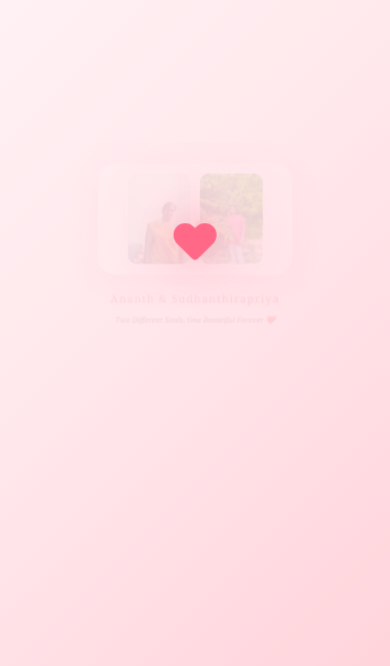
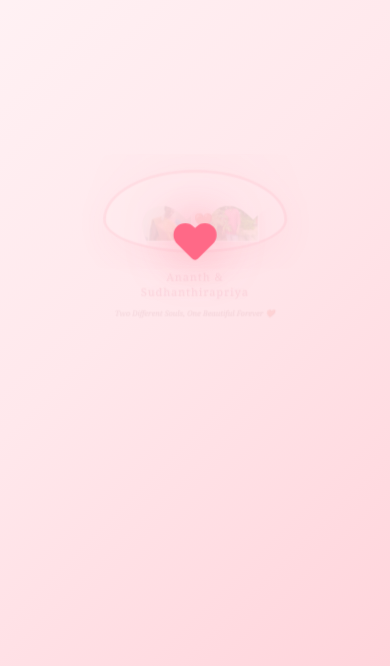
Before and after one commit to sudhanthirapriya/its_us, a plain HTML site: page index.html in a window 390 px wide. Shown: the part 178-844 px from the top of the page. Drawn offline with Linux system fonts and the light colour scheme.

Commit message:
Add heart-shaped photos inside big heart frame 💕

```diff
--- a/styles.css
+++ b/styles.css
@@ -104,19 +104,20 @@ body {
 
 .heart-frame {
     position: relative;
-    width: 500px;
+    width: 600px;
     max-width: 90vw;
     height: auto;
     margin: 0 auto 30px;
-    background: rgba(255, 255, 255, 0.95);
-    border-radius: 30px;
-    padding: 30px;
-    box-shadow: 0 20px 60px rgba(255, 105, 135, 0.3);
+    background: linear-gradient(135deg, #fff 0%, #ffe8ec 100%);
+    border-radius: 50% 50% 50% 50% / 60% 60% 40% 40%;
+    padding: 50px 40px;
+    box-shadow: 0 20px 60px rgba(255, 105, 135, 0.4);
+    border: 5px solid #ff6987;
 }
 
 .merged-photos {
     display: flex;
-    gap: 20px;
+    gap: 30px;
     justify-content: center;
     align-items: center;
     position: relative;
@@ -124,12 +125,20 @@ body {
 
 .merged-photo {
     width: 200px;
-    height: 280px;
+    height: 200px;
     object-fit: cover;
-    object-position: center 20%;
-    border-radius: 20px;
+    clip-path: path('M100,180 C100,180 20,130 20,80 C20,60 35,45 55,45 C70,45 85,55 100,70 C115,55 130,45 145,45 C165,45 180,60 180,80 C180,130 100,180 100,180 Z');
     border: 4px solid #fff;
     box-shadow: 0 8px 25px rgba(255, 105, 135, 0.3);
+    filter: drop-shadow(0 4px 10px rgba(255, 105, 135, 0.2));
+}
+
+.merged-photo:first-child {
+    object-position: center 30%;
+}
+
+.merged-photo:nth-child(3) {
+    object-position: center 45%;
 }
 
 .heart-between {
@@ -427,13 +436,17 @@ body {
     }
 
     .heart-frame {
-        padding: 20px;
-        width: 90vw;
+        padding: 35px 20px;
+        width: 85vw;
+    }
+
+    .merged-photos {
+        gap: 15px;
     }
 
     .merged-photo {
-        width: 150px;
-        height: 210px;
+        width: 140px;
+        height: 140px;
     }
 
     .heart-between {
@@ -511,9 +524,9 @@ body {
     }
 
     .merged-photo {
-        width: 120px;
-        height: 170px;
-        border: 3px solid #fff;
+        width: 110px;
+        height: 110px;
+        border: 2px solid #fff;
     }
 
     .heart-between {
```
